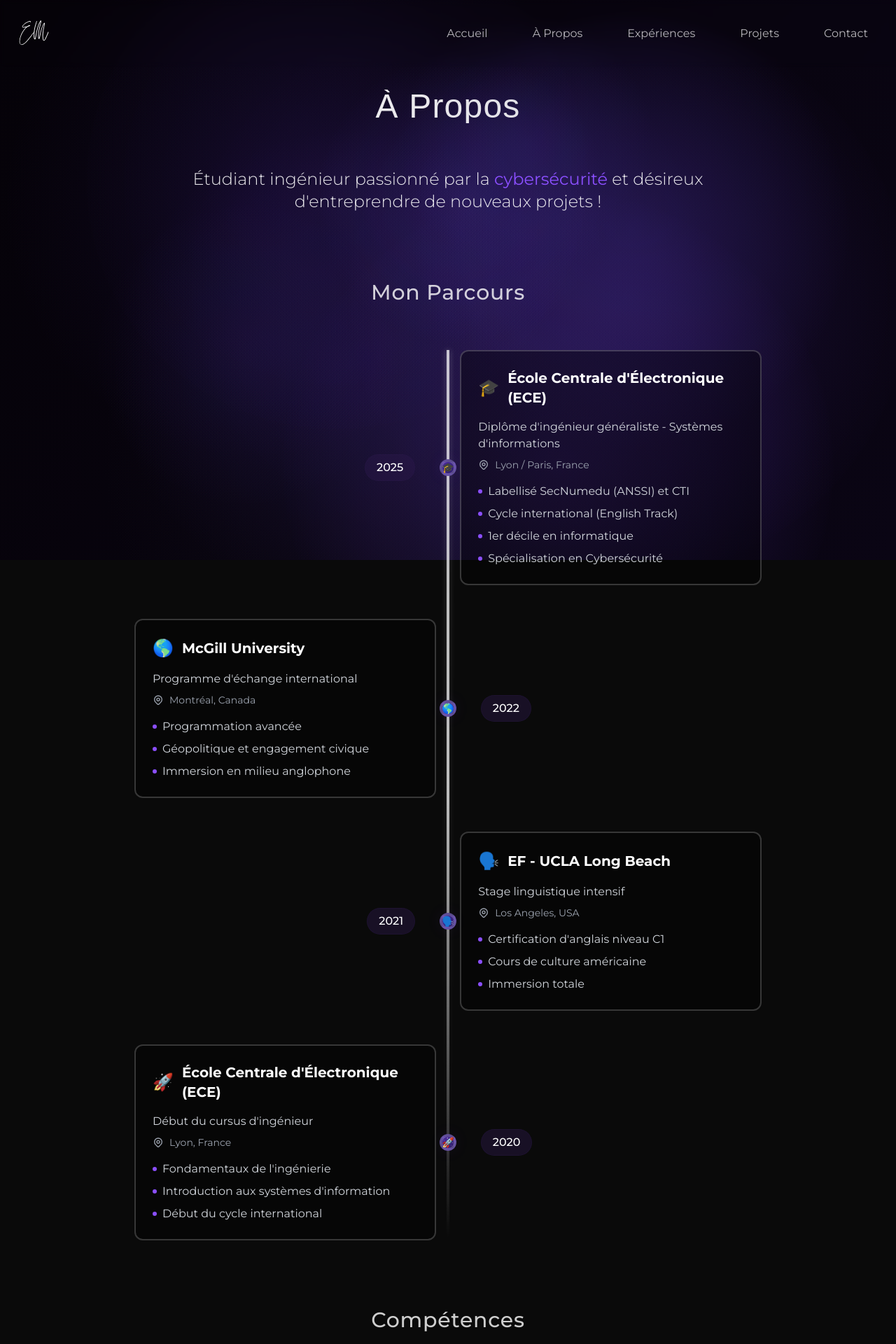
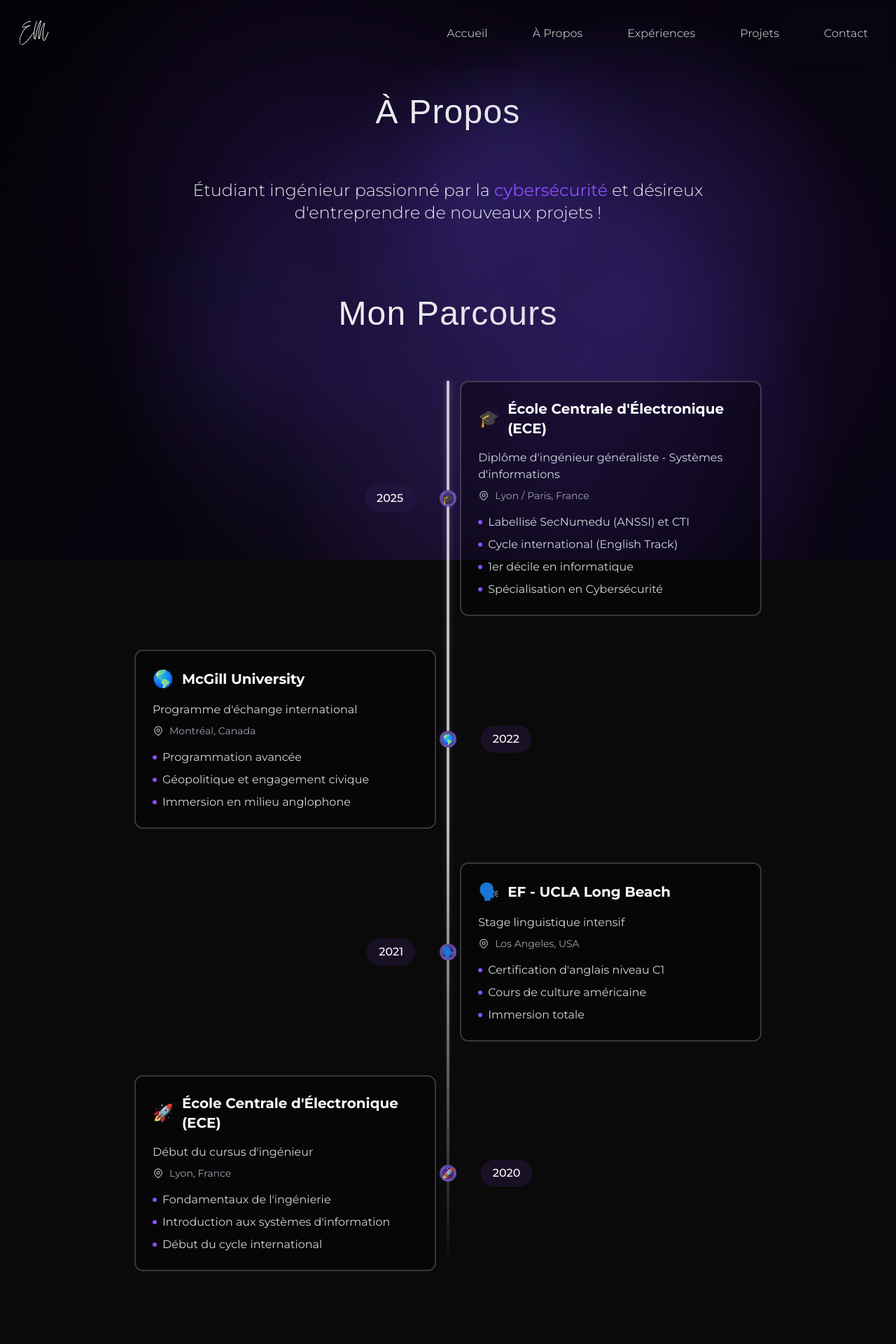
Before and after one commit to Whyiest/estebanmagnon, a Next.js app: page /about in a window 1280 px wide. Shown: the top 1920 px of the page at 70% size. Built offline with nearby package versions, Linux system fonts and the light colour scheme; a web font is replaced by a local one.

Commit message:
fix: fiexed overflow in font

```diff
--- a/app/about/page.tsx
+++ b/app/about/page.tsx
@@ -175,7 +175,7 @@
         <div className="container mx-auto px-4 pt-32 pb-24 space-y-24">
           {/* Hero Section */}
           <section className="max-w-4xl mx-auto">
-            <h1 className={`text-4xl md:text-5xl font-medium text-center mb-16 tracking-wide bg-gradient-to-r from-white via-white/90 to-white/80 bg-clip-text text-transparent ${anthonio.className}`}>
+            <h1 className={`text-4xl md:text-5xl font-medium text-center mb-16 tracking-wide bg-gradient-to-r from-white via-white/90 to-white/80 bg-clip-text text-transparent ${anthonio.className} leading-relaxed py-2`}>
               À Propos
             </h1>
             <div className="relative">
@@ -192,7 +192,7 @@
 
           {/* Timeline Section */}
           <section className="max-w-4xl mx-auto">
-            <h2 className="text-2xl md:text-3xl font-medium text-white/80 mb-16 text-center tracking-wide">
+            <h2 className={`text-4xl md:text-5xl font-medium text-center mb-16 tracking-wide bg-gradient-to-r from-white via-white/90 to-white/80 bg-clip-text text-transparent ${anthonio.className} leading-relaxed py-2`}>
               Mon Parcours
             </h2>
             <div className="relative">
@@ -321,7 +321,7 @@
 
           {/* Skills Section */}
           <section className="max-w-7xl mx-auto">
-            <h2 className="text-2xl md:text-3xl font-medium text-white/80 mb-16 text-center tracking-wide">
+            <h2 className={`text-4xl md:text-5xl font-medium text-center mb-16 tracking-wide bg-gradient-to-r from-white via-white/90 to-white/80 bg-clip-text text-transparent ${anthonio.className} leading-relaxed py-2`}>
               Compétences
             </h2>
 
--- a/app/contact/page.tsx
+++ b/app/contact/page.tsx
@@ -131,7 +131,7 @@
       <main className="relative min-h-screen">
         <div className="container mx-auto px-4 relative z-10 pt-32 pb-16">
           <div className="max-w-4xl mx-auto">
-            <h1 className={`text-4xl md:text-5xl font-medium text-center mb-20 tracking-wide ${anthonio.className} bg-gradient-to-r from-white to-white/80 bg-clip-text text-transparent`}>
+            <h1 className={`text-4xl md:text-5xl font-medium text-center mb-16 tracking-wide bg-gradient-to-r from-white via-white/90 to-white/80 bg-clip-text text-transparent ${anthonio.className} leading-relaxed py-2`}>
               Contact
             </h1>
 
--- a/app/experiences/page.tsx
+++ b/app/experiences/page.tsx
@@ -285,7 +285,7 @@
 
       <main className="relative z-10">
         <div className="container mx-auto px-4 pt-32 pb-16">
-          <h1 className={`text-4xl md:text-5xl font-medium text-center mb-20 tracking-wide ${anthonio.className} bg-gradient-to-r from-white to-white/80 bg-clip-text text-transparent`}>
+          <h1 className={`text-4xl md:text-5xl font-medium text-center mb-16 tracking-wide bg-gradient-to-r from-white via-white/90 to-white/80 bg-clip-text text-transparent ${anthonio.className} leading-relaxed py-2`}>
             Expériences
           </h1>
 
--- a/app/projets/page.tsx
+++ b/app/projets/page.tsx
@@ -256,7 +256,7 @@
       <main className="relative z-10">
         <div className="container mx-auto px-4 pt-32 pb-16">
           <div className="max-w-7xl mx-auto">
-            <h1 className={`text-4xl md:text-5xl font-medium text-center mb-20 tracking-wide ${anthonio.className} bg-gradient-to-r from-white to-white/80 bg-clip-text text-transparent`}>
+            <h1 className={`text-4xl md:text-5xl font-medium text-center mb-16 tracking-wide bg-gradient-to-r from-white via-white/90 to-white/80 bg-clip-text text-transparent ${anthonio.className} leading-relaxed py-2`}>
               Projets
             </h1>
             <p className="text-lg md:text-xl text-gray-300 mb-12 text-center">
```
